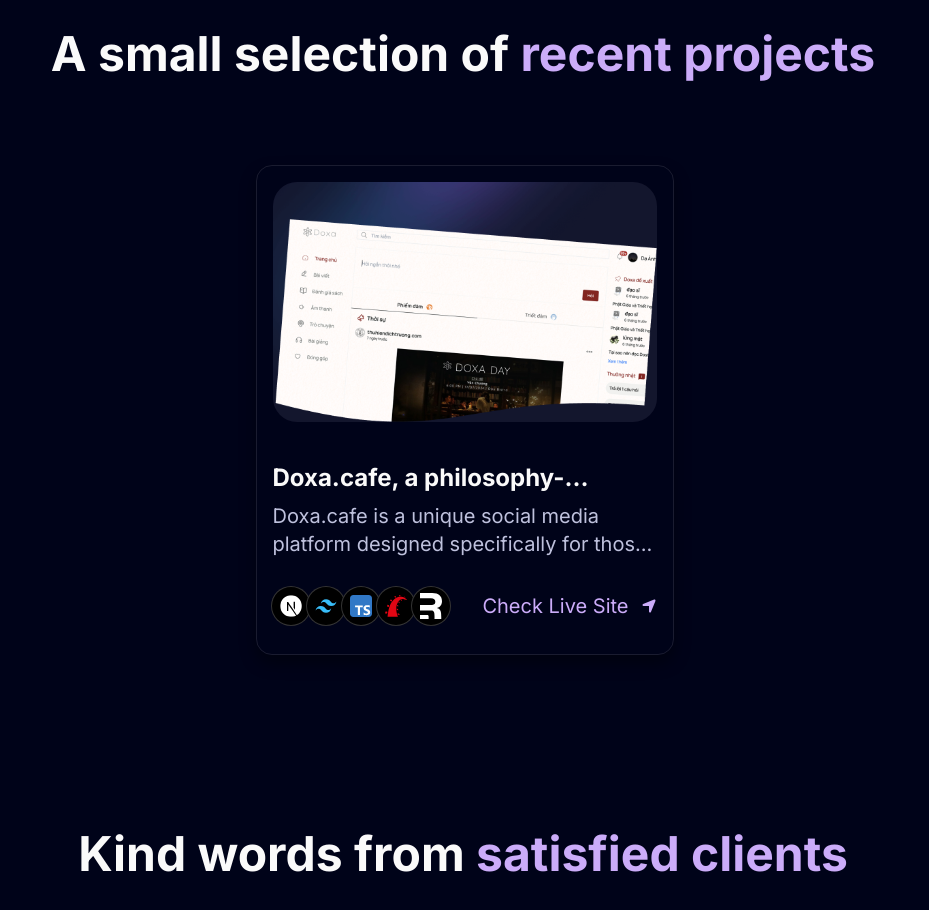
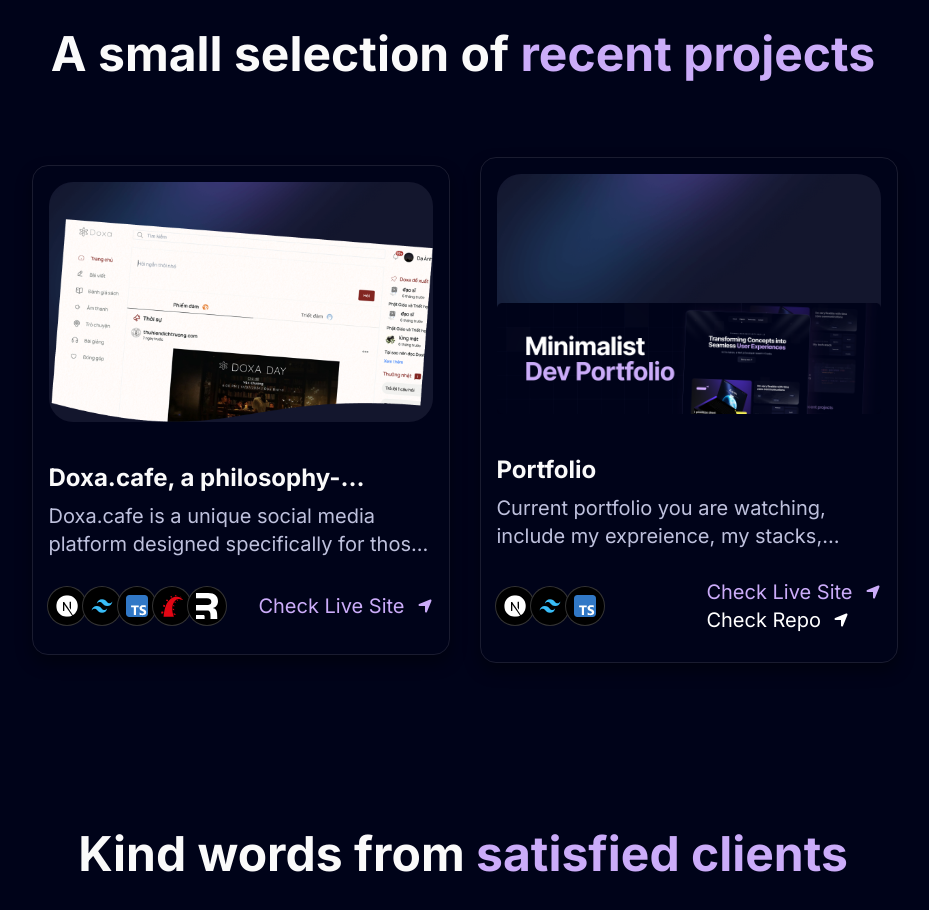
Before and after one commit to Gnauqoa/Gnauqoa.github.io, a Next.js app: page / in a window 1280 px wide. Shown: the part 2040-2950 px from the top of the page, without its empty margins (177-1106 px from the left). Built offline with nearby package versions, Linux system fonts and the light colour scheme.

Commit message:
Add second repo.

```diff
--- a/components/RecentProjects.tsx
+++ b/components/RecentProjects.tsx
@@ -61,14 +61,29 @@
                     </div>
                   ))}
                 </div>
+                <div className="flex flex-col">
                   <a href={item.link} target="_blank">
-                  <div className="flex justify-center items-center">
+                    <div className="flex  items-center">
                       <p className="flex lg:text-xl md:text-xs text-sm text-purple">
                         Check Live Site
                       </p>
                       <FaLocationArrow className="ms-3" color="#CBACF9" />
                     </div>
                   </a>
+                  {item.linkRepo && (
+                    <a href={item.linkRepo} target="_blank">
+                      <div className="flex  items-center">
+                        <p className="flex lg:text-xl md:text-xs text-sm text-[#fff]">
+                          Check Repo
+                        </p>
+                        <FaLocationArrow
+                          className="ms-3 ml-auto"
+                          color="#fff"
+                        />
+                      </div>
+                    </a>
+                  )}
+                </div>
               </div>
             </PinContainer>
           </div>
--- a/data/index.ts
+++ b/data/index.ts
@@ -72,7 +72,7 @@
 export const projects = [
   {
     id: 1,
-    title: "Doxa.cafe, a philosophy-focused social media platform.",
+    title: "Doxa.cafe, a philosophy-focused social media platform",
     des: "Doxa.cafe is a unique social media platform designed specifically for those who have a passion for philosophy. Here, enthusiasts can connect, discuss, and explore a wide range of philosophical ideas and concepts. Whether you're a seasoned philosopher or just beginning your journey, Doxa Cafe offers a welcoming space for thoughtful dialogue, insightful debates, and the sharing of diverse perspectives.",
     img: "/p1.png",
     iconLists: [
@@ -84,6 +84,17 @@
     ],
     link: "https://doxa.cafe",
     linkTitle: "doxa.cafe",
+    linkRepo: "",
+  },
+  {
+    id: 2,
+    title: "Portfolio",
+    des: "Current portfolio you are watching, include my expreience, my stacks, knowledge about technical.",
+    img: "/p2.png",
+    iconLists: ["/next.svg", "/tail.svg", "/ts.svg"],
+    link: "https://gnauqoa.github.io",
+    linkTitle: "gnauqoa.github.io",
+    linkRepo: "https://github.com/Gnauqoa/gnauqoa.github.io",
   },
 ];
 
```
Also changed, not shown: public/p2.png (added). Lines whose indentation alone changed are shown as unchanged.
